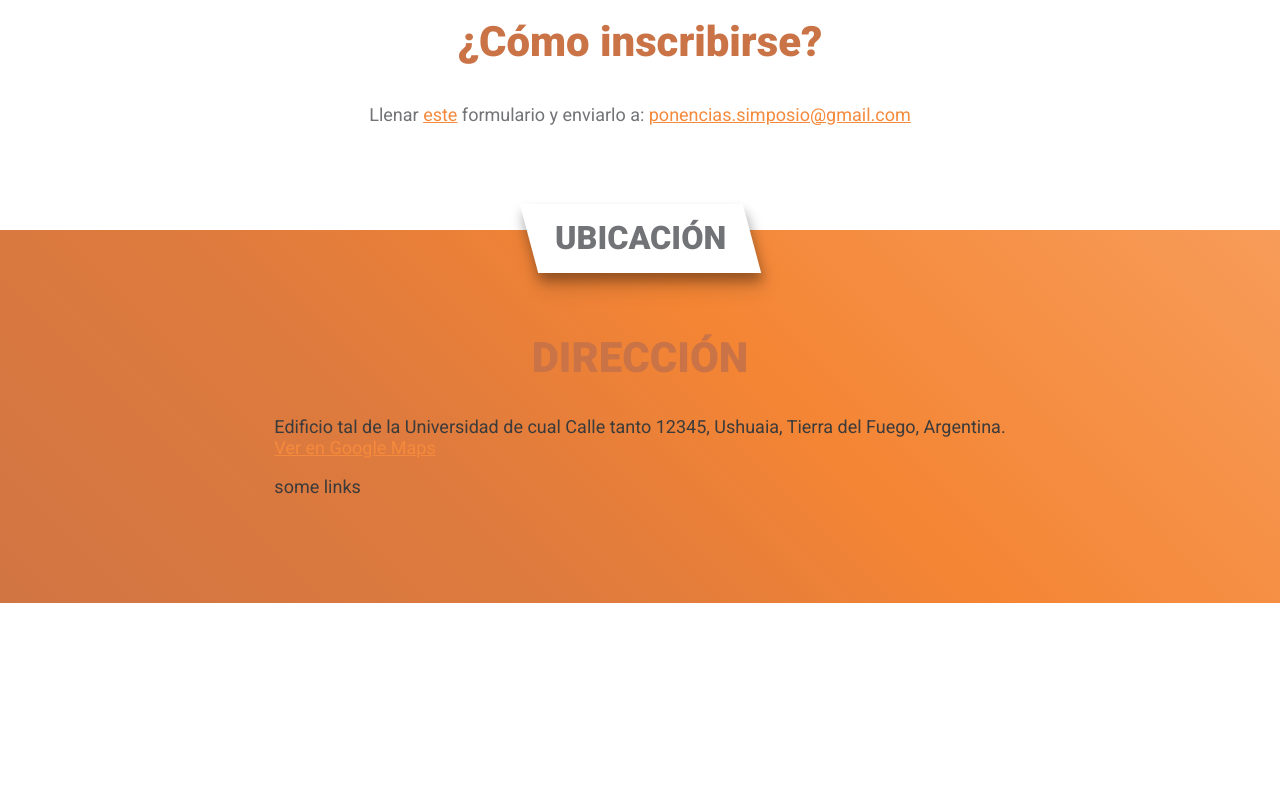
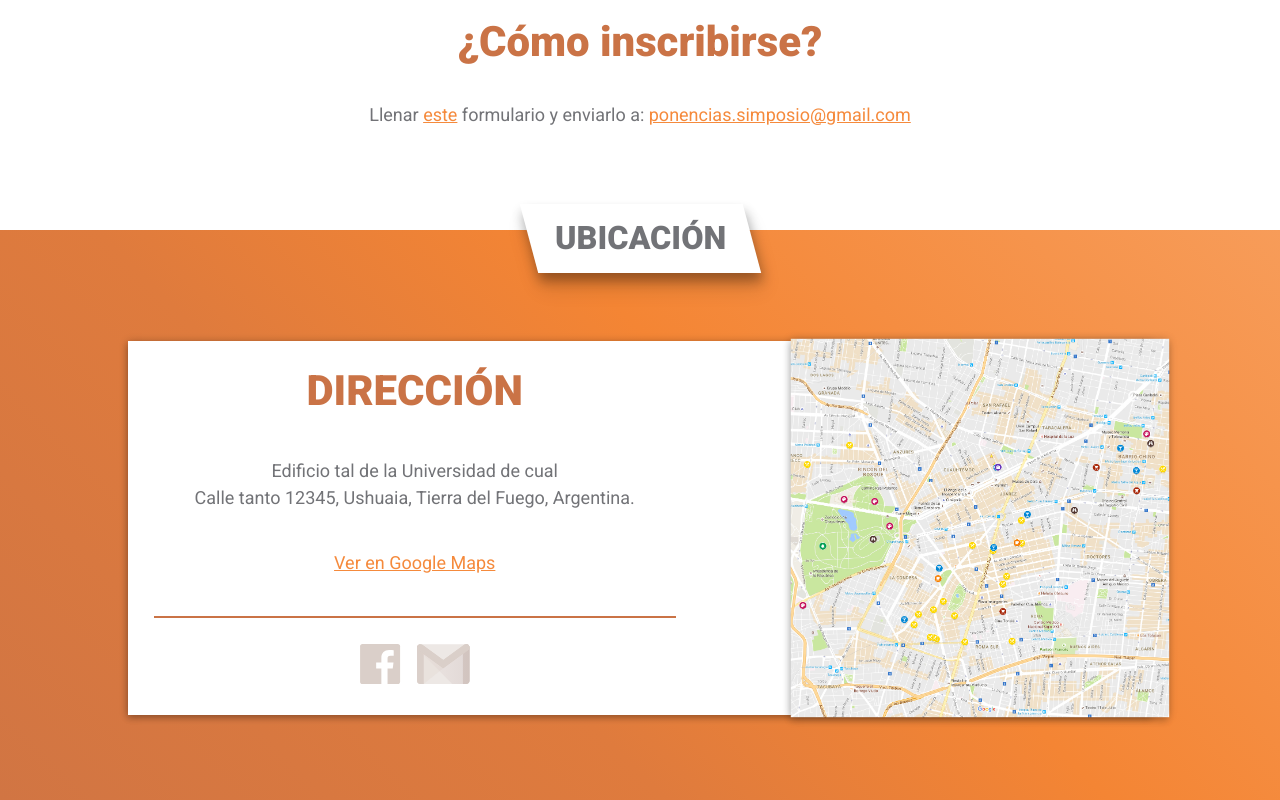
Before and after one commit to cafrias/xi-simposio-web, a React app: page / in a window 1280 px wide. Shown: the part 7086-7886 px from the top of the page. Before the commit the page ends 7689 px from the top, so only its background shows below. Built offline with nearby package versions, Linux system fonts and the light colour scheme.

Commit message:
Add direction tile

```diff
--- a/src/components/SocialLinks/SocialLinks.sass
+++ b/src/components/SocialLinks/SocialLinks.sass
@@ -1,5 +1,4 @@
 .social-container
-  transform: scale(0.9, 0.9) skew(-15deg)
   width: 100%
   height: 100%
   display: flex
--- a/src/views/Home/Home.sass
+++ b/src/views/Home/Home.sass
@@ -63,6 +63,9 @@
   width: 50%
   max-width: 22.428rem
   +shadow-1
+
+.social>.social-container
+  transform: scale(0.9, 0.9) skew(-15deg)
 
 // ORGANIZED BY ________________________________________________________________
 .organized-by
--- a/src/views/Location/Location.sass
+++ b/src/views/Location/Location.sass
@@ -0,0 +1,40 @@
+@import '../../_sass/_constants.sass'
+@import '../../_sass/_breakpoints.sass'
+
+.tile
+  margin-top: 2.618rem
+  background-color: #fff
+  display: flex
+  justify-content: space-between
+  width: 80%
+  +shadow-2
+
+.tile__left
+  padding: 1.618rem
+  width: 56%
+
+.tile__title
+  margin: 0
+
+.tile__text
+  text-align: center
+  margin: 2.618rem 0
+
+.tile__social
+  border-top: 2px solid $secondary
+  padding-top: 1.618rem
+
+// TILE RIGHT __________________________________________________________________
+.tile__right
+  width: 42%
+  display: flex
+  align-items: center
+  justify-content: flex-end
+
+.tile__map
+  height: inherit
+  max-width: 80%
+  position: relative
+  z-index: 2
+  transform: scale(1.1, 1.1)
+  +shadow-2
--- a/src/views/Location/index.js
+++ b/src/views/Location/index.js
@@ -1,21 +1,29 @@
 import React from 'react'
+
+import './Location.sass'
+
+import map from './maps-2.jpg'
 
 // COMPONENTS __________________________________________________________________
 import Section from '../../components/Section'
+import SocialLinks from '../../components/SocialLinks'
 
 function Location() {
   return (
     <Section id="location" name="Ubicación" className="background_orange location">
       <article className="tile">
-        <h2>DIRECCIÓN</h2>
-        <p>Edificio tal de la Universidad de cual Calle tanto 12345, Ushuaia, Tierra del Fuego, Argentina.
-          <br/>
-          <a href="maps.google.com">Ver en Google Maps</a>
-        </p>
-        <div className="tile__social">
-          some links
+        <div className="tile__left">
+          <h2 className="tile__title">DIRECCIÓN</h2>
+          <p className="text-container tile__text">Edificio tal de la Universidad de cual<br/>Calle tanto 12345, Ushuaia, Tierra del Fuego, Argentina.
+          </p>
+          <p className="tile__text"><a href="maps.google.com">Ver en Google Maps</a></p>
+          <div className="tile__social">
+            <SocialLinks/>
+          </div>
         </div>
-        <img src="" alt=""/>
+        <div className="tile__right">
+          <img className="tile__map" src={map} alt="Mapa de la ubicacion"/>
+        </div>
       </article>
     </Section>
   )
```
Also changed, not shown: src/views/Location/maps-2.jpg (added), src/views/Location/maps.jpg (added).
